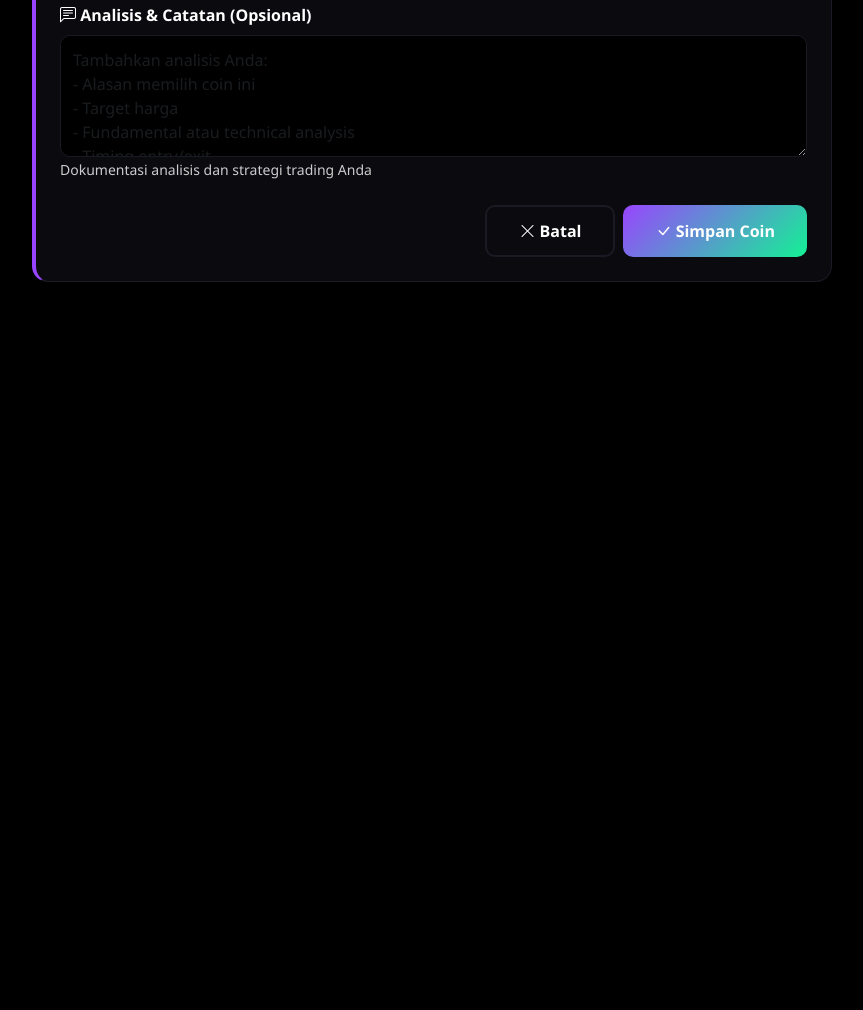
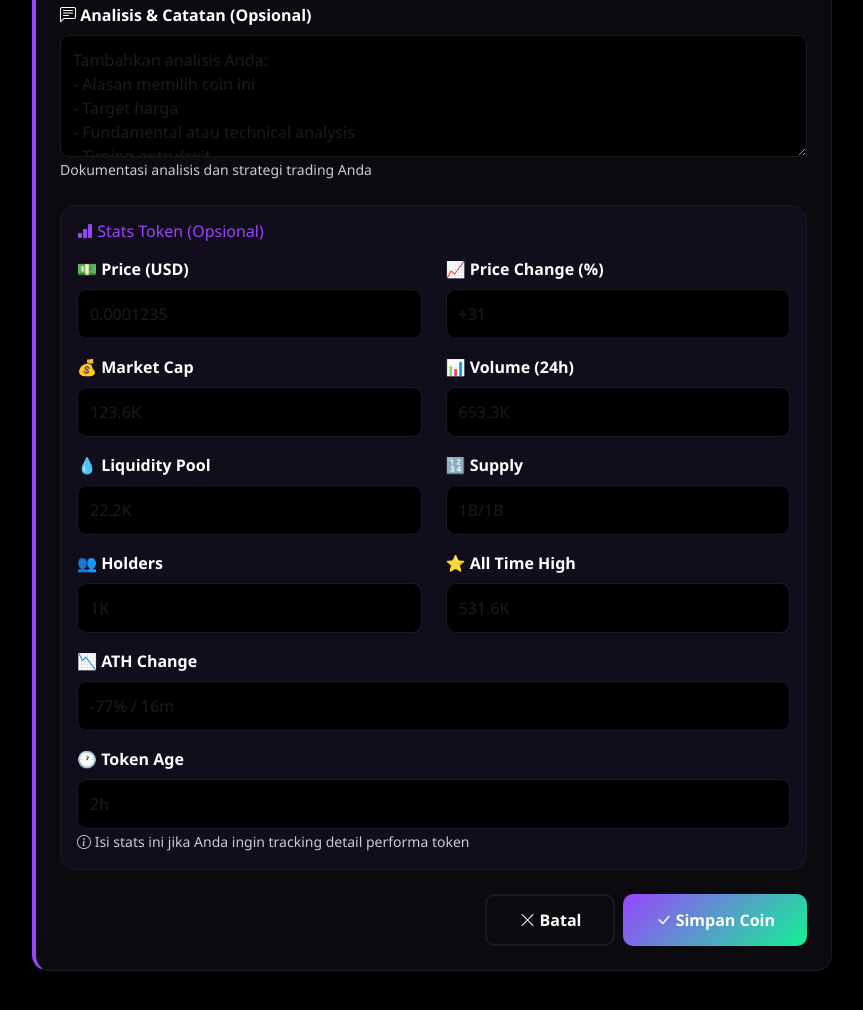
Before and after one commit to cassetii/cryppppp, a plain HTML site: page entry-coin.html in a window 1280 px wide. Shown: the part 853-1863 px from the top of the page, without its empty margins (208-1071 px from the left). Before the commit the page ends 1183 px from the top, so only its background shows below. Drawn offline with nearby package versions, Linux system fonts and the light colour scheme.

Commit message:
Update entry-coin.html

```diff
--- a/entry-coin.html
+++ b/entry-coin.html
@@ -240,6 +240,62 @@
                             <small class="text-muted">Dokumentasi analisis dan strategi trading Anda</small>
                         </div>
 
+                        <!-- Stats Section (Optional) -->
+                        <div class="card mb-4" style="background: rgba(153, 69, 255, 0.05); border: 1px solid var(--border-color);">
+                            <div class="card-body">
+                                <h6 class="mb-3" style="color: #9945FF;">
+                                    <i class="bi bi-bar-chart-fill"></i> Stats Token (Opsional)
+                                </h6>
+
+                                <div class="row">
+                                    <div class="col-md-6 mb-3">
+                                        <label class="form-label">💵 Price (USD)</label>
+                                        <input type="text" class="form-control" id="coinPrice" placeholder="0.0001235">
+                                    </div>
+                                    <div class="col-md-6 mb-3">
+                                        <label class="form-label">📈 Price Change (%)</label>
+                                        <input type="text" class="form-control" id="coinPriceChange" placeholder="+31">
+                                    </div>
+                                    <div class="col-md-6 mb-3">
+                                        <label class="form-label">💰 Market Cap</label>
+                                        <input type="text" class="form-control" id="coinMarketCap" placeholder="123.6K">
+                                    </div>
+                                    <div class="col-md-6 mb-3">
+                                        <label class="form-label">📊 Volume (24h)</label>
+                                        <input type="text" class="form-control" id="coinVolume" placeholder="653.3K">
+                                    </div>
+                                    <div class="col-md-6 mb-3">
+                                        <label class="form-label">💧 Liquidity Pool</label>
+                                        <input type="text" class="form-control" id="coinLiquidity" placeholder="22.2K">
+                                    </div>
+                                    <div class="col-md-6 mb-3">
+                                        <label class="form-label">🔢 Supply</label>
+                                        <input type="text" class="form-control" id="coinSupply" placeholder="1B/1B">
+                                    </div>
+                                    <div class="col-md-6 mb-3">
+                                        <label class="form-label">👥 Holders</label>
+                                        <input type="text" class="form-control" id="coinHolders" placeholder="1K">
+                                    </div>
+                                    <div class="col-md-6 mb-3">
+                                        <label class="form-label">⭐ All Time High</label>
+                                        <input type="text" class="form-control" id="coinATH" placeholder="531.6K">
+                                    </div>
+                                    <div class="col-md-12 mb-3">
+                                        <label class="form-label">📉 ATH Change</label>
+                                        <input type="text" class="form-control" id="coinATHChange" placeholder="-77% / 16m">
+                                    </div>
+                                    <div class="col-md-12">
+                                        <label class="form-label">🕐 Token Age</label>
+                                        <input type="text" class="form-control" id="coinAge" placeholder="2h">
+                                    </div>
+                                </div>
+
+                                <small class="text-muted">
+                                    <i class="bi bi-info-circle"></i> Isi stats ini jika Anda ingin tracking detail performa token
+                                </small>
+                            </div>
+                        </div>
+
                         <div class="d-grid gap-2 d-md-flex justify-content-md-end">
                             <a href="index.html" class="btn btn-outline-secondary">
                                 <i class="bi bi-x-lg"></i> Batal
@@ -298,14 +354,42 @@
             submitBtn.innerHTML = '<span class="spinner-border spinner-border-sm me-2"></span>Menyimpan...';
 
             try {
+                // Build stats object if any stat field is filled
+                const stats = {};
+                const price = document.getElementById('coinPrice').value;
+                const priceChange = document.getElementById('coinPriceChange').value;
+                const marketCap = document.getElementById('coinMarketCap').value;
+                const volume = document.getElementById('coinVolume').value;
+                const liquidity = document.getElementById('coinLiquidity').value;
+                const supply = document.getElementById('coinSupply').value;
+                const holders = document.getElementById('coinHolders').value;
+                const ath = document.getElementById('coinATH').value;
+                const athChange = document.getElementById('coinATHChange').value;
+
+                if (price) stats.price = price;
+                if (priceChange) stats.priceChange = parseFloat(priceChange);
+                if (marketCap) stats.marketCap = marketCap;
+                if (volume) stats.volume = volume;
+                if (liquidity) stats.liquidity = liquidity;
+                if (supply) stats.supply = supply;
+                if (holders) stats.holders = holders;
+                if (ath) stats.ath = ath;
+                if (athChange) stats.athChange = athChange;
+
                 const coin = {
                     name: document.getElementById('coinName').value,
                     contract: document.getElementById('coinContract').value,
                     chain: document.getElementById('coinChain').value,
                     potential: document.getElementById('coinPotential').value,
                     notes: document.getElementById('coinNotes').value,
+                    age: document.getElementById('coinAge').value,
                     dateAdded: serverTimestamp()
                 };
+
+                // Only add stats if it has properties
+                if (Object.keys(stats).length > 0) {
+                    coin.stats = stats;
+                }
 
                 await addDoc(collection(db, 'coins'), coin);
 
```
